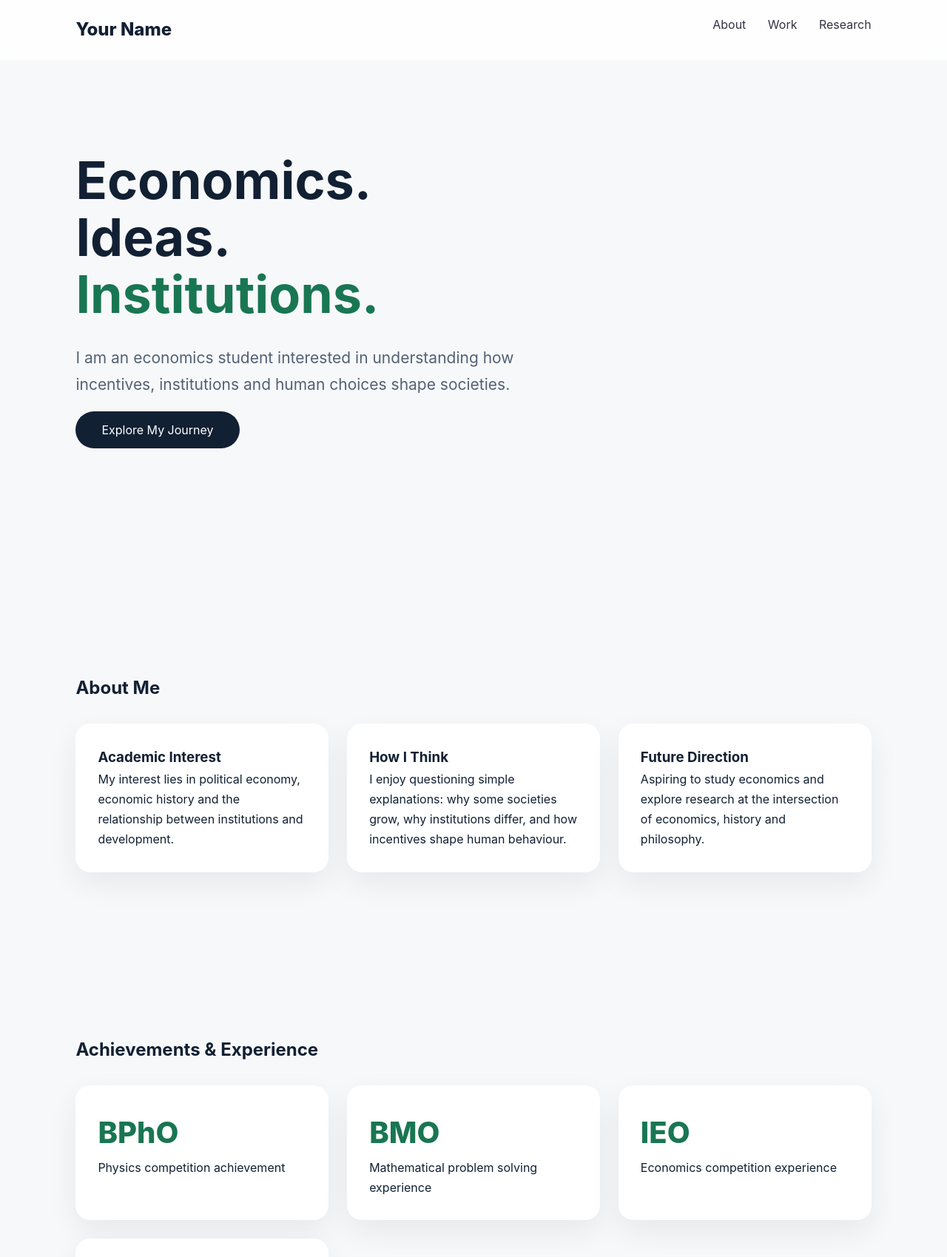
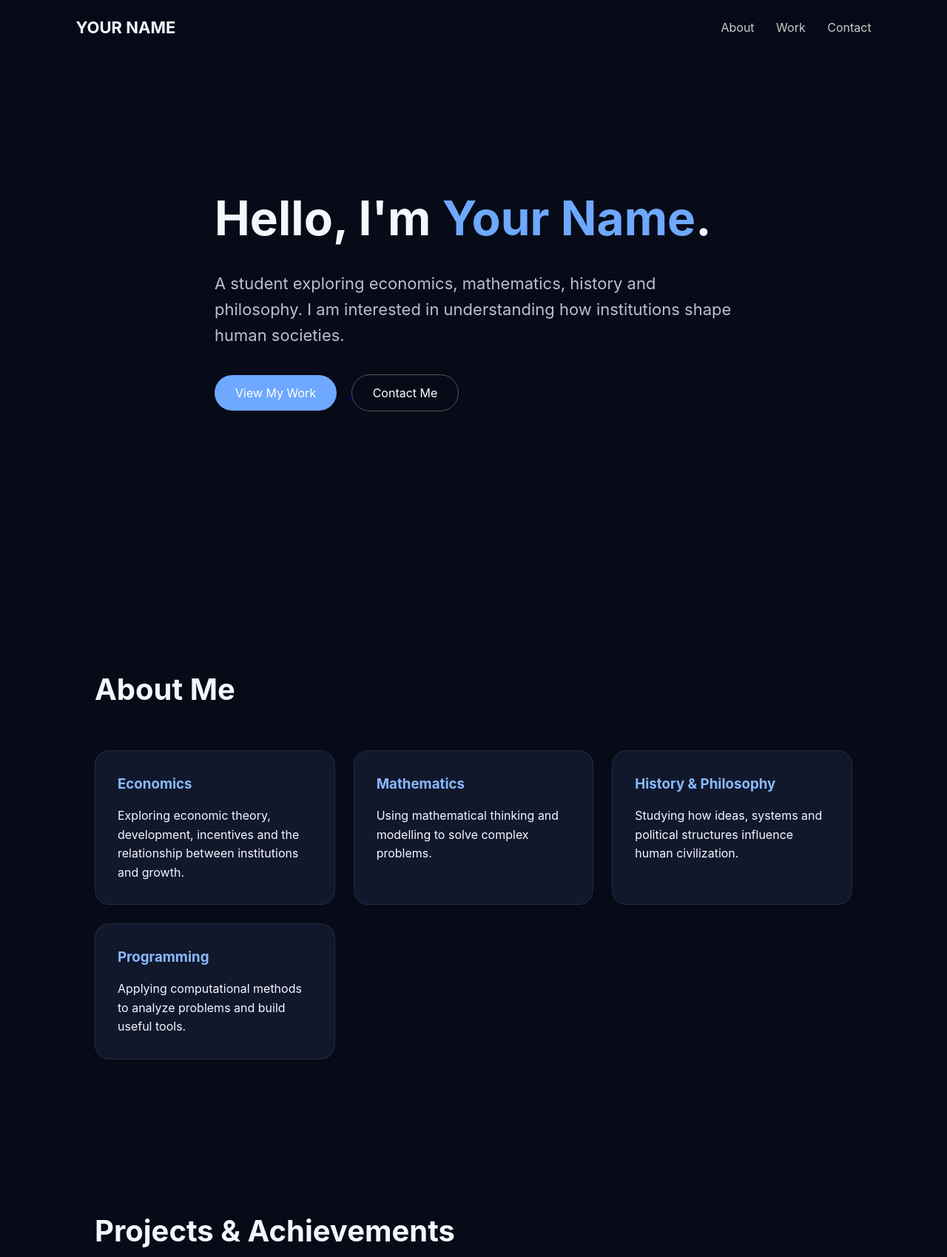
Before and after one commit to kevinwang922/portfolio, a plain HTML site: page index.html in a window 1280 px wide. Shown: the top 1699 px of the page at 74% size. Drawn offline with Linux system fonts and the light colour scheme.

Commit message:
Update index.html

```diff
--- a/index.html
+++ b/index.html
@@ -1,239 +1,341 @@
 <!DOCTYPE html>
 <html lang="en">
 <head>
-
 <meta charset="UTF-8">
 <meta name="viewport" content="width=device-width, initial-scale=1.0">
 
-<title>Economics Portfolio | Your Name</title>
+<title>Your Name | Economics & Research</title>
 
 <style>
-
-*{
-margin:0;
-padding:0;
-box-sizing:border-box;
-font-family:"Inter","Segoe UI",sans-serif;
+* {
+    margin: 0;
+    padding: 0;
+    box-sizing: border-box;
+    font-family: "Inter", "Segoe UI", sans-serif;
 }
 
-body{
-background:#f7f8fa;
-color:#122033;
-line-height:1.7;
+html {
+    scroll-behavior: smooth;
 }
 
-nav{
-position:fixed;
+body {
+    background: #070b18;
+    color: #f5f7ff;
+    line-height: 1.6;
+}
+
+/* Navigation */
+
+nav {
+    position: fixed;
     top:0;
     width:100%;
     padding:20px 8%;
     display:flex;
     justify-content:space-between;
-background:#ffffffcc;
-backdrop-filter:blur(15px);
-z-index:10;
+    align-items:center;
+    background:rgba(7,11,24,0.75);
+    backdrop-filter: blur(12px);
+    z-index:100;
 }
 
-.logo{
-font-weight:800;
-font-size:24px;
+.logo {
+    font-size:22px;
+    font-weight:700;
 }
 
-nav a{
+nav a {
+    color:#ccc;
     text-decoration:none;
     margin-left:25px;
-color:#334;
+    transition:.3s;
+}
+
+nav a:hover {
+    color:#6ea8ff;
 }
 
 
-section{
-padding:110px 8%;
+/* Hero */
+
+.hero {
+    min-height:100vh;
+    display:flex;
+    align-items:center;
+    justify-content:center;
+    padding:120px 10%;
+}
+
+.hero-content {
+    max-width:900px;
+}
+
+.hero h1 {
+    font-size:64px;
+    margin-bottom:20px;
+}
+
+.hero span {
+    color:#6ea8ff;
+}
+
+.hero p {
+    font-size:22px;
+    color:#b8bfd6;
+    max-width:700px;
+}
+
+.buttons {
+    margin-top:35px;
+}
+
+button {
+    padding:14px 28px;
+    border-radius:30px;
+    border:none;
+    margin-right:15px;
+    cursor:pointer;
+    font-size:16px;
+    transition:.3s;
+}
+
+.primary {
+    background:#6ea8ff;
+    color:white;
+}
+
+.secondary {
+    background:transparent;
+    border:1px solid #555;
+    color:white;
+}
+
+button:hover {
+    transform:translateY(-3px);
 }
 
 
-.hero{
+/* Sections */
 
-min-height:100vh;
-display:flex;
-align-items:center;
+section {
+    padding:100px 10%;
+}
 
+.title {
+    font-size:40px;
+    margin-bottom:50px;
+}
+
+.grid {
+    display:grid;
+    grid-template-columns:repeat(auto-fit,minmax(250px,1fr));
+    gap:25px;
 }
 
 
-.hero h1{
+.card {
+    background:#11182c;
+    padding:30px;
+    border-radius:20px;
+    border:1px solid rgba(255,255,255,.08);
+    transition:.4s;
+}
 
-font-size:70px;
-line-height:1.1;
+.card:hover {
+    transform:translateY(-8px);
+    border-color:#6ea8ff;
+}
 
+.card h3 {
+    margin-bottom:15px;
+    color:#8ab8ff;
 }
 
 
-.hero span{
+/* Quote */
 
-color:#197653;
-
+.quote {
+    text-align:center;
+    background:#0d1326;
+    padding:80px 15%;
+    font-size:28px;
+    font-style:italic;
 }
 
 
-.hero p{
+/* Timeline */
 
-font-size:21px;
-max-width:650px;
-margin:30px 0;
-color:#536174;
-
+.timeline div {
+    margin-bottom:20px;
+    padding:25px;
+    background:#11182c;
+    border-radius:15px;
 }
 
 
+/* Footer */
 
-.btn{
-
-padding:15px 35px;
-background:#122033;
-color:white;
-border-radius:30px;
-text-decoration:none;
-
+footer {
+    text-align:center;
+    padding:40px;
+    color:#888;
 }
 
 
+/* Animation */
 
-.card-grid{
+.fade {
+    opacity:0;
+    transform:translateY(30px);
+    transition:1s;
+}
 
-display:grid;
-grid-template-columns:repeat(auto-fit,minmax(260px,1fr));
-gap:25px;
-
+.fade.show {
+    opacity:1;
+    transform:none;
 }
 
 
-.card{
+@media(max-width:700px){
 
-background:white;
-padding:30px;
-border-radius:20px;
-box-shadow:0 15px 40px #0001;
-transition:.3s;
+.hero h1{
+    font-size:42px;
+}
+
+.hero p{
+    font-size:18px;
+}
+
+nav {
+    padding:15px;
+}
+
+nav div:last-child {
+    display:none;
+}
 
 }
-
-
-.card:hover{
-
-transform:translateY(-8px);
-
-}
-
-
-
-.number{
-
-font-size:40px;
-font-weight:800;
-color:#197653;
-
-}
-
-
-
-.timeline{
-
-border-left:3px solid #197653;
-padding-left:30px;
-
-}
-
-
-.item{
-
-margin:35px 0;
-
-}
-
-
-
-.research{
-
-background:#122033;
-color:white;
-border-radius:30px;
-padding:50px;
-
-}
-
-
-
-footer{
-
-text-align:center;
-padding:40px;
-color:#667;
-
-}
-
-
 </style>
 
 </head>
-
 
 
 <body>
 
 
 <nav>
-
 <div class="logo">
-Your Name
+YOUR NAME
 </div>
 
 <div>
-
 <a href="#about">About</a>
 <a href="#work">Work</a>
-<a href="#research">Research</a>
-
+<a href="#contact">Contact</a>
 </div>
-
 </nav>
-
 
 
 
 <section class="hero">
 
-
-<div>
+<div class="hero-content fade">
 
 <h1>
-
-Economics.
-<br>
-
-Ideas.
-<br>
-
-<span>Institutions.</span>
-
+Hello, I'm <span>Your Name</span>.
 </h1>
 
-
 <p>
-
-I am an economics student interested in understanding
-how incentives, institutions and human choices shape
-societies.
-
+A student exploring economics, mathematics, history and philosophy.
+I am interested in understanding how institutions shape human societies.
 </p>
 
 
-<a class="btn" href="#about">
-Explore My Journey
+<div class="buttons">
+
+<a href="#work">
+<button class="primary">
+View My Work
+</button>
 </a>
 
 
+<a href="#contact">
+<button class="secondary">
+Contact Me
+</button>
+</a>
+
 </div>
 
+</div>
+
+</section>
+
+
+
+
+<section id="about">
+
+<h2 class="title fade">
+About Me
+</h2>
+
+
+<div class="grid">
+
+<div class="card fade">
+
+<h3>
+Economics
+</h3>
+
+<p>
+Exploring economic theory, development, incentives and the relationship between institutions and growth.
+</p>
+
+</div>
+
+
+<div class="card fade">
+
+<h3>
+Mathematics
+</h3>
+
+<p>
+Using mathematical thinking and modelling to solve complex problems.
+</p>
+
+</div>
+
+
+<div class="card fade">
+
+<h3>
+History & Philosophy
+</h3>
+
+<p>
+Studying how ideas, systems and political structures influence human civilization.
+</p>
+
+</div>
+
+
+<div class="card fade">
+
+<h3>
+Programming
+</h3>
+
+<p>
+Applying computational methods to analyze problems and build useful tools.
+</p>
+
+</div>
+
+</div>
 
 </section>
 
@@ -241,71 +343,55 @@ Explore My Journey
 
 
 
-<section id="about">
 
+<section id="work">
 
-<h2>
-About Me
+<h2 class="title fade">
+Projects & Achievements
 </h2>
 
 
-<br>
+<div class="grid">
 
 
-<div class="card-grid">
-
-
-<div class="card">
+<div class="card fade">
 
 <h3>
-Academic Interest
+Economics Research
 </h3>
 
 <p>
-
-My interest lies in political economy,
-economic history and the relationship between
-institutions and development.
-
+Investigating economic systems, institutions and social development through research.
 </p>
 
 </div>
 
 
 
-<div class="card">
+<div class="card fade">
 
 <h3>
-How I Think
+Mathematical Modelling
 </h3>
 
 <p>
-
-I enjoy questioning simple explanations:
-why some societies grow, why institutions differ,
-and how incentives shape human behaviour.
-
+Applying mathematical frameworks to understand real-world problems.
 </p>
-
 
 </div>
 
 
 
-<div class="card">
+
+<div class="card fade">
 
 <h3>
-Future Direction
+Law & Economics
 </h3>
 
 <p>
-
-Aspiring to study economics and explore
-research at the intersection of economics,
-history and philosophy.
-
+Exploring how legal structures influence economic outcomes and incentives.
 </p>
-
 
 </div>
 
@@ -320,71 +406,38 @@ history and philosophy.
 
 
 
+<section>
 
-<section id="work">
-
-
-<h2>
-Achievements & Experience
+<h2 class="title fade">
+Academic Journey
 </h2>
 
 
-<br>
+<div class="timeline">
 
 
-<div class="card-grid">
+<div class="fade">
 
-
-<div class="card">
-
-<div class="number">
-BPhO
-</div>
+<strong>
+2025 - Present
+</strong>
 
 <p>
-Physics competition achievement
+Independent exploration of economics, mathematics and social sciences.
 </p>
 
 </div>
 
 
 
-<div class="card">
+<div class="fade">
 
-<div class="number">
-BMO
-</div>
+<strong>
+Competitions & Research
+</strong>
 
 <p>
-Mathematical problem solving experience
-</p>
-
-</div>
-
-
-
-<div class="card">
-
-<div class="number">
-IEO
-</div>
-
-<p>
-Economics competition experience
-</p>
-
-</div>
-
-
-
-<div class="card">
-
-<div class="number">
-Research
-</div>
-
-<p>
-Exploring economics through academic projects
+Mathematical competitions, economics projects and academic writing.
 </p>
 
 </div>
@@ -400,107 +453,45 @@ Exploring economics through academic projects
 
 
 
-<section id="research">
 
+<div class="quote">
 
-<div class="research">
-
-
-<h2>
-Research Interests
-</h2>
-
-
-<br>
-
-
-<p>
-
-My current intellectual interests include:
-
-<br><br>
-
-• Why did capitalism emerge in Europe rather than elsewhere?
-
-<br>
-
-• How do institutions influence economic development?
-
-<br>
-
-• Can economic models explain historical change?
-
-<br>
-
-• What is the relationship between efficiency and fairness?
-
-</p>
-
+"The world is not only a collection of facts,
+but a system of relationships waiting to be understood."
 
 </div>
-
-
-</section>
 
 
 
 
 
 
-<section>
 
+<section id="contact">
 
-<h2>
-Academic Timeline
+<h2 class="title fade">
+Contact
 </h2>
 
 
-<br>
+<div class="card fade">
+
+<p>
+Email:
+your.email@example.com
+</p>
 
 
-<div class="timeline">
+<p>
+GitHub:
+github.com/yourname
+</p>
 
 
-<div class="item">
-
-<h3>
-Early Exploration
-</h3>
-
 <p>
-Developing interests in mathematics,
-history and social sciences.
+LinkedIn:
+linkedin.com/in/yourname
 </p>
-
-</div>
-
-
-
-<div class="item">
-
-<h3>
-Competitions & Research
-</h3>
-
-<p>
-Combining quantitative skills with economic thinking.
-</p>
-
-</div>
-
-
-
-<div class="item">
-
-<h3>
-Future Goal
-</h3>
-
-<p>
-Studying economics and contributing to research.
-</p>
-
-</div>
 
 
 </div>
@@ -513,15 +504,37 @@ Studying economics and contributing to research.
 
 <footer>
 
-"Understanding society requires understanding choices."
-
-<br><br>
-
-Economics Portfolio
+© 2026 Your Name. Built with curiosity.
 
 </footer>
 
 
 
+
+
+<script>
+
+const observer = new IntersectionObserver(entries=>{
+
+entries.forEach(entry=>{
+
+if(entry.isIntersecting){
+
+entry.target.classList.add("show");
+
+}
+
+});
+
+});
+
+
+document.querySelectorAll(".fade")
+.forEach(el=>observer.observe(el));
+
+
+</script>
+
+
 </body>
 </html>
```
Lines whose indentation alone changed are shown as unchanged.
